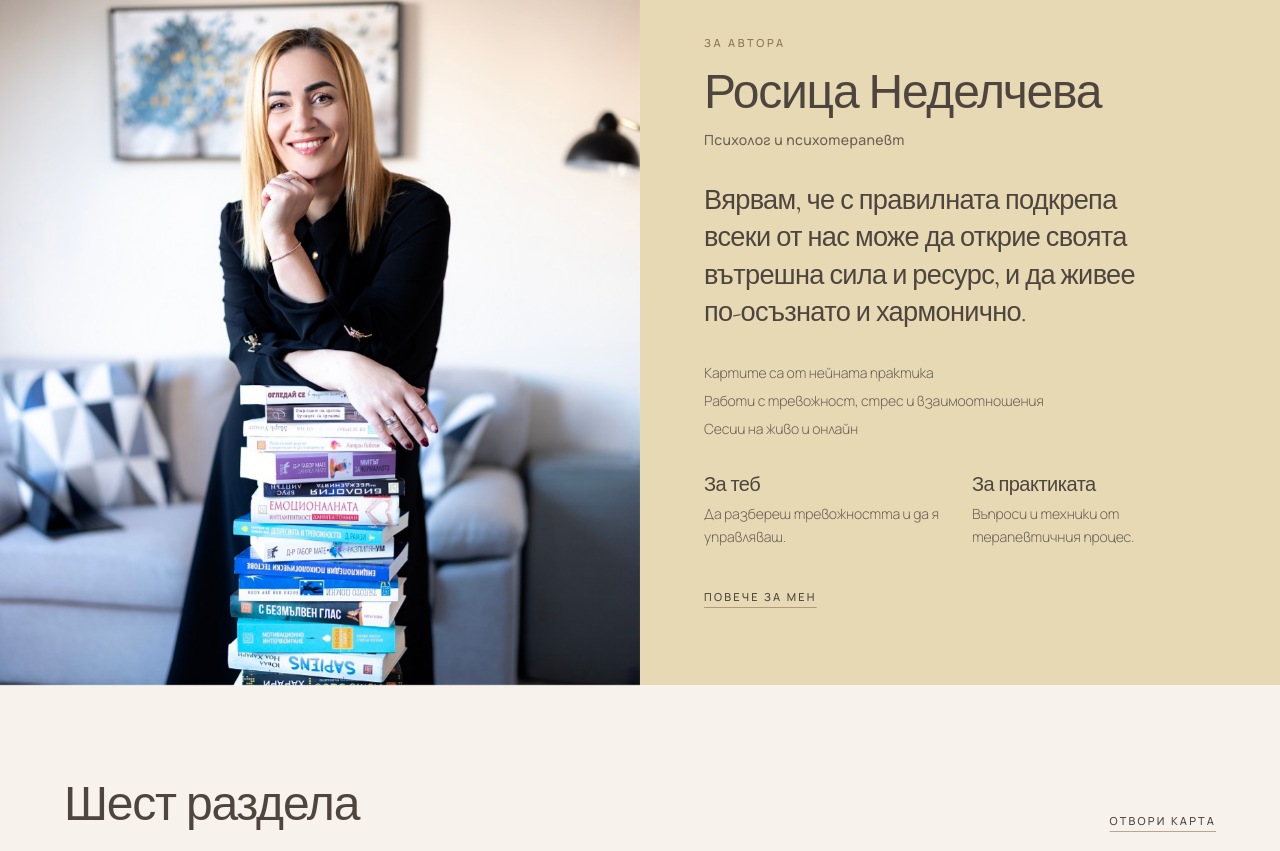
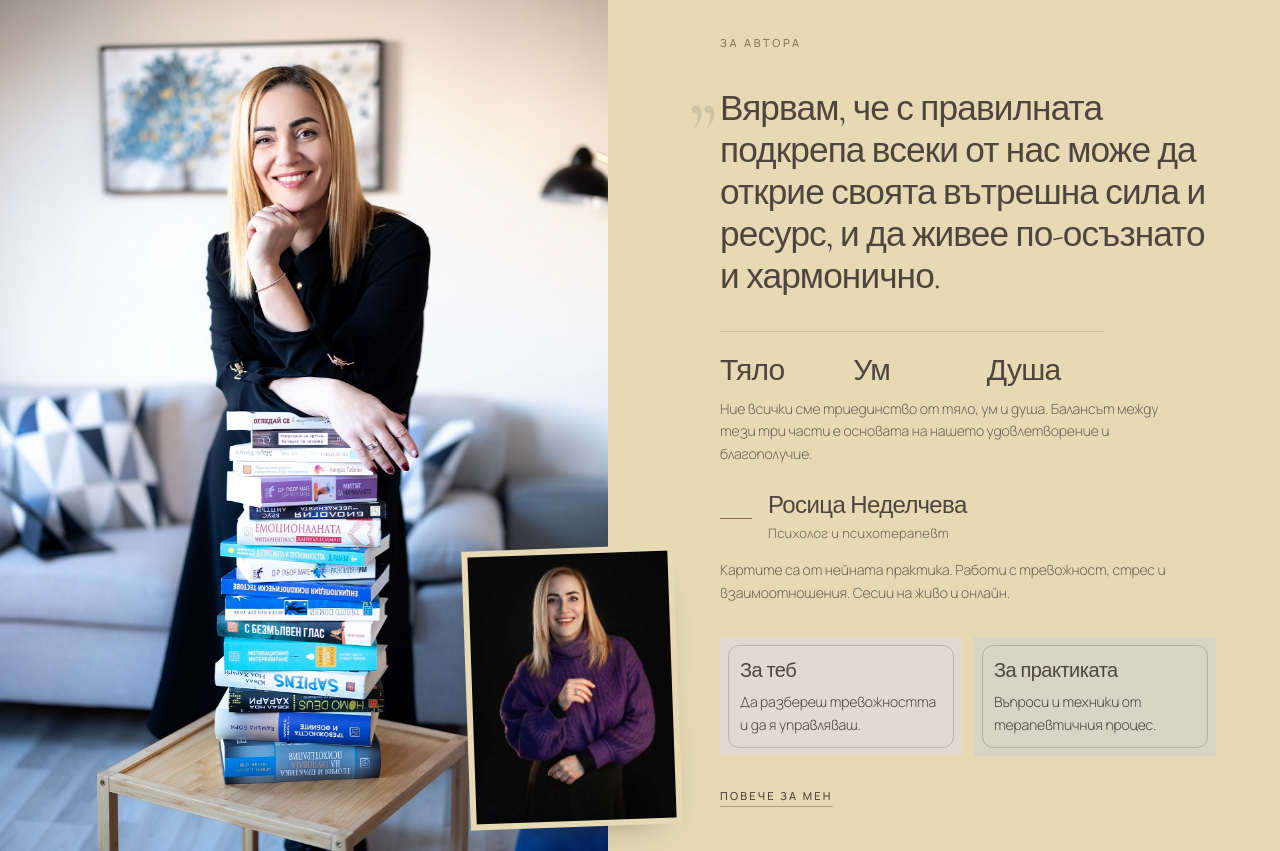
Before and after one commit to AdemTsranchaliev/RosiNedelchevaSite, a Next.js app in the folder frontend/: page / in a window 1280 px wide. Shown: the part 1749-2600 px from the top of the page. Built offline with nearby package versions, Linux system fonts and the light colour scheme; no server answers.

Commit message:
Update page.tsx

```diff
--- a/frontend/src/app/page.tsx
+++ b/frontend/src/app/page.tsx
@@ -15,8 +15,8 @@ const heroFacts = [
 ];
 
 const forWhom = [
-  { title: "За теб", text: "Да разбереш тревожността и да я управляваш." },
-  { title: "За практиката", text: "Въпроси и техники от терапевтичния процес." },
+  { title: "За теб", text: "Да разбереш тревожността и да я управляваш.", color: "#e4d9d0" },
+  { title: "За практиката", text: "Въпроси и техники от терапевтичния процес.", color: "#d9d4c6" },
 ];
 
 const trustPoints = [
@@ -108,48 +108,75 @@ export default function HomePage() {
         </div>
       </section>
 
-      <section className="bg-paper">
-        <div className="grid lg:min-h-[640px] lg:grid-cols-2">
-          <div className="relative h-72 sm:h-[28rem] lg:h-auto lg:min-h-[640px]">
+      <section className="overflow-hidden bg-card-gold">
+        <div className="grid md:grid-cols-[minmax(0,0.95fr)_minmax(0,1.05fr)]">
+          <div className="relative h-[30rem] sm:h-[36rem] md:h-auto md:min-h-[42rem]">
             <Image
               src={siteImages.portrait}
               alt="Росица Неделчева"
               fill
-              className="object-cover object-[center_18%]"
-              sizes="(max-width: 1024px) 100vw, 50vw"
+              className="object-cover object-[center_14%]"
+              sizes="(max-width: 768px) 100vw, 48vw"
             />
+            <figure className="absolute right-4 bottom-5 z-10 w-[9.25rem] -rotate-3 shadow-[0_18px_36px_-20px_rgba(78,69,62,0.65)] ring-[6px] ring-card-gold sm:w-40 md:-right-16 md:bottom-16 md:w-[12.5rem] md:-rotate-2">
+              <div className="relative aspect-[3/4] bg-ink">
+                <Image
+                  src={siteImages.portraitAlt}
+                  alt=""
+                  fill
+                  className="object-cover object-[center_18%]"
+                  sizes="200px"
+                />
+              </div>
+            </figure>
           </div>
-          <div className="flex flex-col justify-center bg-card-gold px-5 py-10 sm:px-10 sm:py-14 lg:px-16 lg:py-20">
+          <div className="flex flex-col justify-center px-5 py-12 sm:px-10 md:py-16 md:pr-8 md:pl-20 lg:py-20 lg:pr-16 lg:pl-28">
             <p className="text-[11px] font-medium uppercase tracking-[0.24em] text-accent">
               За автора
             </p>
-            <h2 className="mt-4 font-display text-4xl leading-[1.05] tracking-tight md:text-5xl">
-              {site.name}
-            </h2>
-            <p className="mt-3 text-sm font-medium tracking-wide text-ink-soft">
-              {site.tagline}
-            </p>
-            <blockquote className="mt-8 max-w-md font-display text-2xl leading-snug tracking-tight md:text-[1.7rem]">
-              {about.belief}
-            </blockquote>
-            <ul className="mt-8 space-y-2 text-sm font-light text-ink-soft">
-              {trustPoints.map((point) => (
-                <li key={point}>{point}</li>
+            <div className="relative mt-3 max-w-xl">
+              <span
+                className="pointer-events-none absolute -top-6 -left-1 font-display text-[4.5rem] leading-none text-ink/15 select-none sm:text-[5.5rem] md:-left-8"
+                aria-hidden
+              >
+                „
+              </span>
+              <blockquote className="relative pt-6 font-display text-[1.7rem] leading-[1.2] tracking-tight sm:text-[2rem] lg:text-[2.2rem]">
+                {about.belief}
+              </blockquote>
+            </div>
+            <ul className="mt-8 grid max-w-sm grid-cols-3 gap-4 border-t border-ink/15 pt-6">
+              {["Тяло", "Ум", "Душа"].map((word) => (
+                <li key={word} className="font-display text-[1.65rem] leading-none tracking-tight sm:text-3xl">
+                  {word}
+                </li>
               ))}
             </ul>
-            <div className="mt-8 grid gap-6 sm:grid-cols-2">
+            <p className="mt-3 max-w-md text-sm font-light leading-relaxed text-ink-soft">{about.triad}</p>
+            <div className="mt-7 flex items-center gap-4">
+              <span className="h-px w-8 shrink-0 bg-accent" aria-hidden />
+              <div>
+                <h2 className="font-display text-2xl leading-none tracking-tight">{site.name}</h2>
+                <p className="mt-1.5 text-[13px] font-light tracking-wide text-ink-soft">{site.tagline}</p>
+              </div>
+            </div>
+            <p className="mt-4 max-w-md text-sm font-light leading-relaxed text-ink-soft">
+              {trustPoints.join(". ")}.
+            </p>
+            <div className="mt-8 grid max-w-lg gap-3 lg:grid-cols-2">
               {forWhom.map((item) => (
-                <div key={item.title}>
-                  <h3 className="font-display text-xl tracking-tight">{item.title}</h3>
-                  <p className="mt-1 text-sm font-light leading-relaxed text-ink-soft">
-                    {item.text}
-                  </p>
+                <div key={item.title} className="relative px-5 py-5" style={{ backgroundColor: item.color }}>
+                  <div className="pointer-events-none absolute inset-2 rounded-[0.7rem] border border-ink/25" />
+                  <div className="relative">
+                    <h3 className="font-display text-xl tracking-tight">{item.title}</h3>
+                    <p className="mt-1.5 text-sm font-light leading-relaxed">{item.text}</p>
+                  </div>
                 </div>
               ))}
             </div>
             <Link
               href="/za-men"
-              className="mt-10 inline-flex text-[11px] font-medium uppercase tracking-[0.2em] text-ink underline decoration-accent/60 underline-offset-[6px] transition hover:decoration-ink"
+              className="mt-8 inline-flex text-[11px] font-medium uppercase tracking-[0.2em] text-ink underline decoration-accent/60 underline-offset-[6px] transition hover:decoration-ink"
             >
               Повече за мен
             </Link>
```
